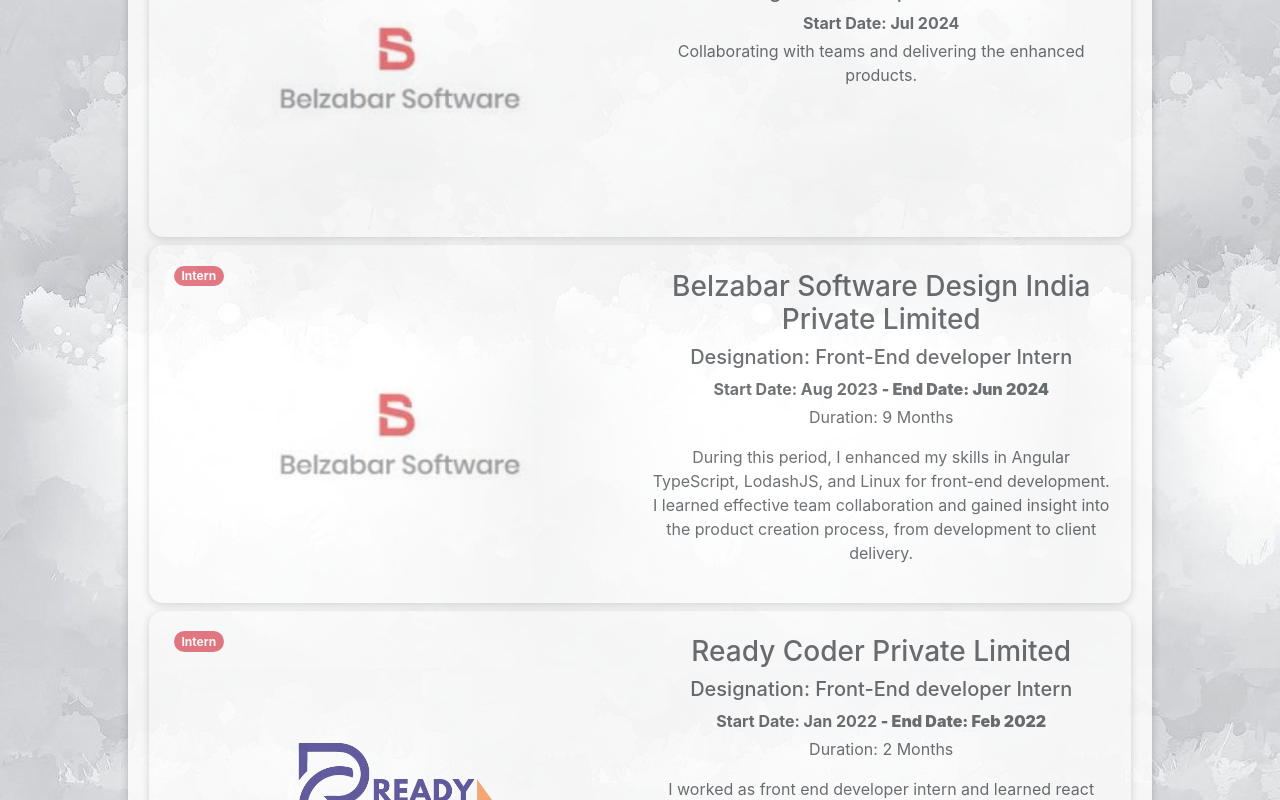
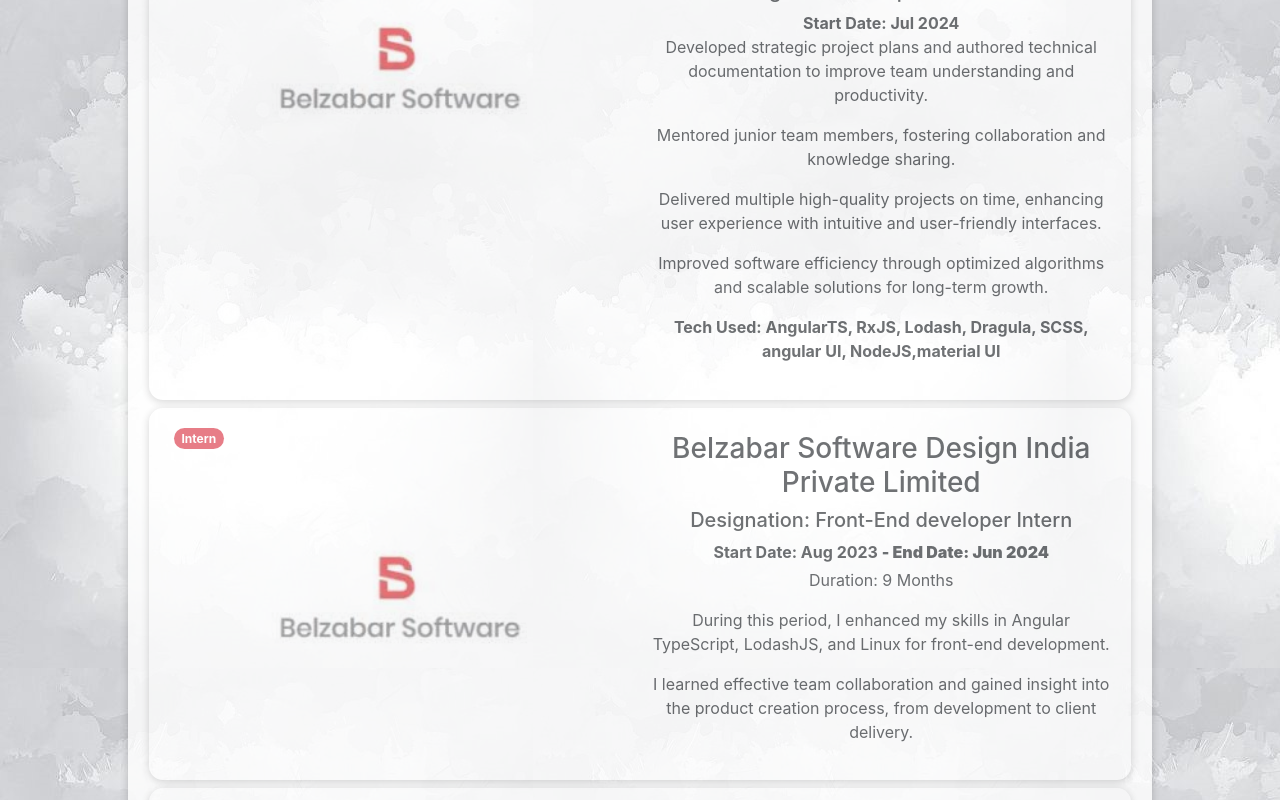
Before and after one commit to SAURABH200301/Portfolio, a React (Create React App) app: page / in a window 1280 px wide. Shown: the part 2740-3540 px from the top of the page. Built offline with nearby package versions, Linux system fonts and the light colour scheme; a web font is replaced by a local one.

Commit message:
updated the work experience

```diff
--- a/src/components/Resume.js
+++ b/src/components/Resume.js
@@ -1,9 +1,10 @@
 import React from 'react'
 import classes from './Resume.module.css';
 import resume from '../image/resume.png'
+export const resumeLinks='https://drive.google.com/file/d/1DSrmFNoL8-QXHsOcvJLoYY3Q_zuNkAEU/view?usp=sharing'
 
 function Resume() {
-    const resumeLink='https://drive.google.com/file/d/1S6-hSmd64VPGFnhNhvDEk4TR8iRQ0aIW/view'
+    const resumeLink=resumeLinks;
     return (
         <div className={`${classes.resume} z-1`}>
                 <a className='m-1' href={`${resumeLink}`} download target="_blank"  rel="noreferrer">
--- a/src/components/WorkExperience.js
+++ b/src/components/WorkExperience.js
@@ -41,7 +41,11 @@
                                                     <h5 className='mt-1'>Designation: {w.designation}</h5>
                                                     <span className='mt-1'>Start Date: {w.startDate}   {!w.currentlyWorking && <span>- End Date: {w.endDate}</span>}</span>
                                                     {!w.currentlyWorking && <p className='mt-1'>Duration: {w.durationMonths} Months</p>}
-                                                    <p className='mt-1'>{w.description}</p>
+                                                    {w.description.map((desc, index) => {
+                                                        return (
+                                                            <p key={index} className={` ${desc.includes('Tech Used') ? classes.bold : ''}`}>{desc}</p>
+                                                        )
+                                                    })}
                                                 </LeftIn>
                                             </div>
                                         </div>
--- a/src/components/WorkExperience.module.css
+++ b/src/components/WorkExperience.module.css
@@ -10,3 +10,6 @@
 .badgeClass{
     width: min-content;
 }
+.bold{
+    font-weight: bold;
+}
--- a/src/constants/portfolio-constant.js
+++ b/src/constants/portfolio-constant.js
@@ -17,7 +17,13 @@
         durationMonths:0,
         typeOfExperience: ExperienceType.FULL_TIME,
         designation:'Computer Scientist',
-        description:'Collaborating with teams and delivering the enhanced products.',
+        description: [
+            "Developed strategic project plans and authored technical documentation to improve team understanding and productivity.",
+            "Mentored junior team members, fostering collaboration and knowledge sharing.",
+            "Delivered multiple high-quality projects on time, enhancing user experience with intuitive and user-friendly interfaces.",
+            "Improved software efficiency through optimized algorithms and scalable solutions for long-term growth.",
+            "Tech Used: AngularTS, RxJS, Lodash, Dragula, SCSS, angular UI, NodeJS,material UI",
+          ]
     },
     {
         organizationName:'Belzabar Software Design India Private Limited',
@@ -28,7 +34,10 @@
         durationMonths:9,
         typeOfExperience: ExperienceType.INTERN,
         designation:'Front-End developer Intern',
-        description:'During this period, I enhanced my skills in Angular TypeScript, LodashJS, and Linux for front-end development. I learned effective team collaboration and gained insight into the product creation process, from development to client delivery.'
+        description:[
+            'During this period, I enhanced my skills in Angular TypeScript, LodashJS, and Linux for front-end development.',
+            'I learned effective team collaboration and gained insight into the product creation process, from development to client delivery.'
+        ]
     },
     {
         organizationName:'Ready Coder Private Limited',
@@ -39,6 +48,8 @@
         durationMonths:2,
         typeOfExperience: ExperienceType.INTERN,
         designation:'Front-End developer Intern',
-        description:'I worked as front end developer intern and learned react framework, created few pages and learned about the components and other react concepts.'
+        description:[
+            'I worked as front end developer intern and learned react framework, created few pages and learned about the components and other react concepts.'
+        ]
     },
 ]
```
Also changed, not shown: src/image/avatar1.jpg (added).
